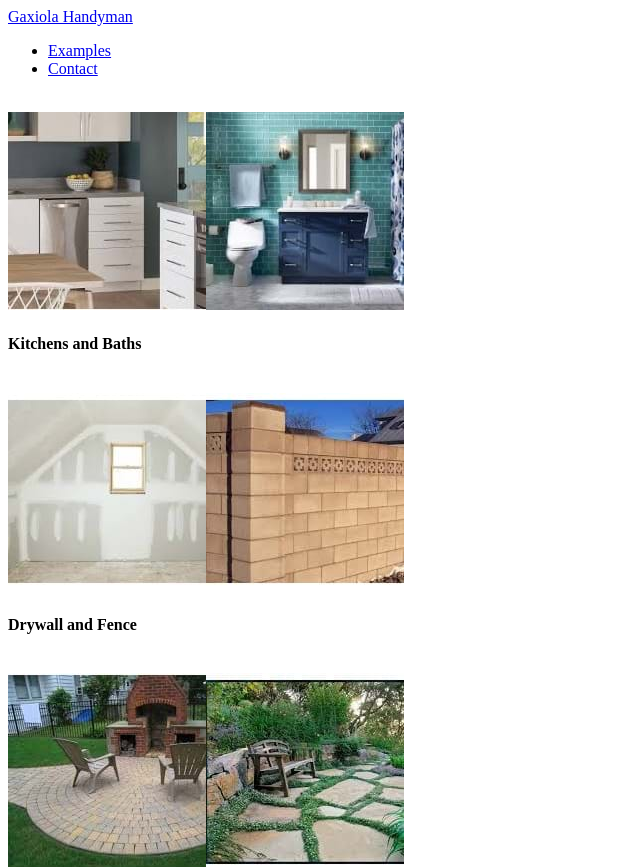
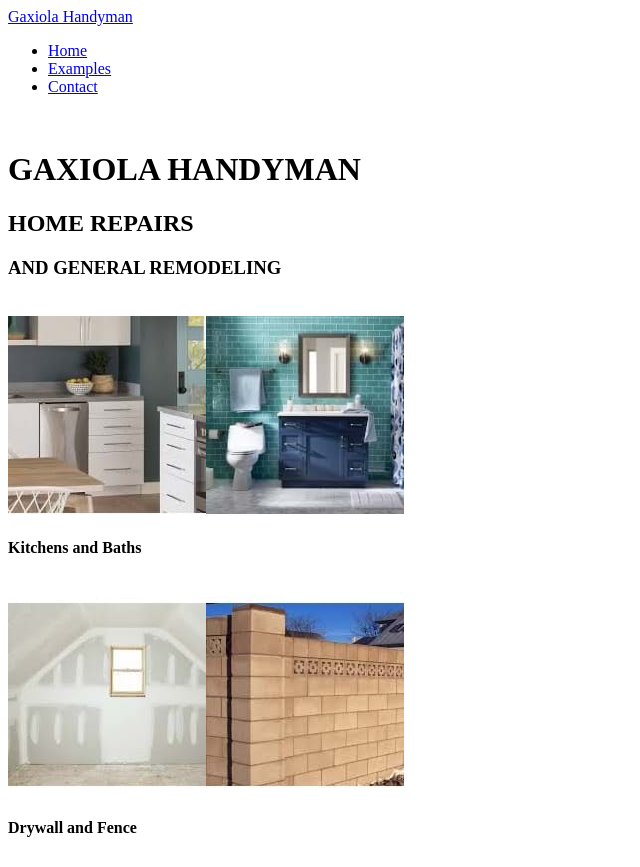
Before and after one commit to abelgaxiola/Handyman, an Angular app: page /home in a window 1280 px wide. Before the commit this address led to /Home. Shown: the top 867 px of the page, without its empty margins (0-640 px from the left). Built offline with nearby package versions, Linux system fonts and the light colour scheme; what angular-bootstrap-md would draw is missing.

Commit message:
Add meta tag with business info. Add logo image. Optimize by removing image.

```diff
--- a/src/app/examples/examples.component.html
+++ b/src/app/examples/examples.component.html
@@ -72,4 +72,3 @@
     </div>
   </div>
 </div>
-<app-contact></app-contact>
--- a/src/app/header/header.component.html
+++ b/src/app/header/header.component.html
@@ -1,16 +1,21 @@
 <mdb-navbar SideClass="navbar navbar-expand-lg navbar-dark pink">
   <mdb-navbar-brand>
-    <a class="navbar-brand" routerLink="/Home">Gaxiola Handyman</a>
+    <a class="navbar-brand" routerLink="/">Gaxiola Handyman</a>
   </mdb-navbar-brand>
   <links>
     <ul class="navbar-nav mr-auto">
       <li class="nav-item">
-        <a class="nav-link waves-light" routerLink="/Examples" mdbWavesEffect
+        <a class="nav-link waves-light" routerLink="/home" mdbWavesEffect
+          >Home
+        </a>
+      </li>
+      <li class="nav-item">
+        <a class="nav-link waves-light" routerLink="/examples" mdbWavesEffect
           >Examples
         </a>
       </li>
       <li class="nav-item">
-        <a class="nav-link waves-light" routerLink="/Contact" mdbWavesEffect
+        <a class="nav-link waves-light" routerLink="/contact" mdbWavesEffect
           >Contact
         </a>
       </li>
--- a/src/app/home/home.component.html
+++ b/src/app/home/home.component.html
@@ -1,3 +1,9 @@
+<div class="container">
+  <br />
+  <h1 class="h1 text-center">GAXIOLA HANDYMAN</h1>
+  <h2 class="h2 text-center">HOME REPAIRS</h2>
+  <h3 class="h3 text-center">AND GENERAL REMODELING</h3>
+</div>
 <div class="container">
   <div class="row">
     <div class="col-lg-6 col-md-6 col-xs-12 col-sm-12">
@@ -88,4 +94,3 @@
     </div>
   </div>
 </div>
-<app-contact></app-contact>
--- a/src/index.html
+++ b/src/index.html
@@ -1,14 +1,17 @@
-<!doctype html>
+<!DOCTYPE html>
 <html lang="en">
-<head>
-  <meta charset="utf-8">
-  <title>Handyman</title>
-  <base href="/">
-
-  <meta name="viewport" content="width=device-width, initial-scale=1">
-  <link rel="icon" type="image/x-icon" href="favicon.ico">
-</head>
-<body>
-  <app-root></app-root>
-</body>
+  <head>
+    <meta charset="utf-8" />
+    <title>Gaxiola Handyman</title>
+    <base href="/" />
+    <meta
+      name="description"
+      content="Experienced professional handyman services. Provides general remodeling services such as carpet installation, roofing, flooring, painting, concrete and stucco jobs, general landscaping, no matter how big or small. We offer free quotes and all home repairs are backed by a satisfaction guarantee."
+    />
+    <meta name="viewport" content="width=device-width, initial-scale=1" />
+    <link rel="icon" type="image/x-icon" href="favicon.ico" />
+  </head>
+  <body>
+    <app-root></app-root>
+  </body>
 </html>
```
Also changed, not shown: src/app/app-routing.module.ts (+10 -10 lines), src/assets/img/logo.jpg (added).
